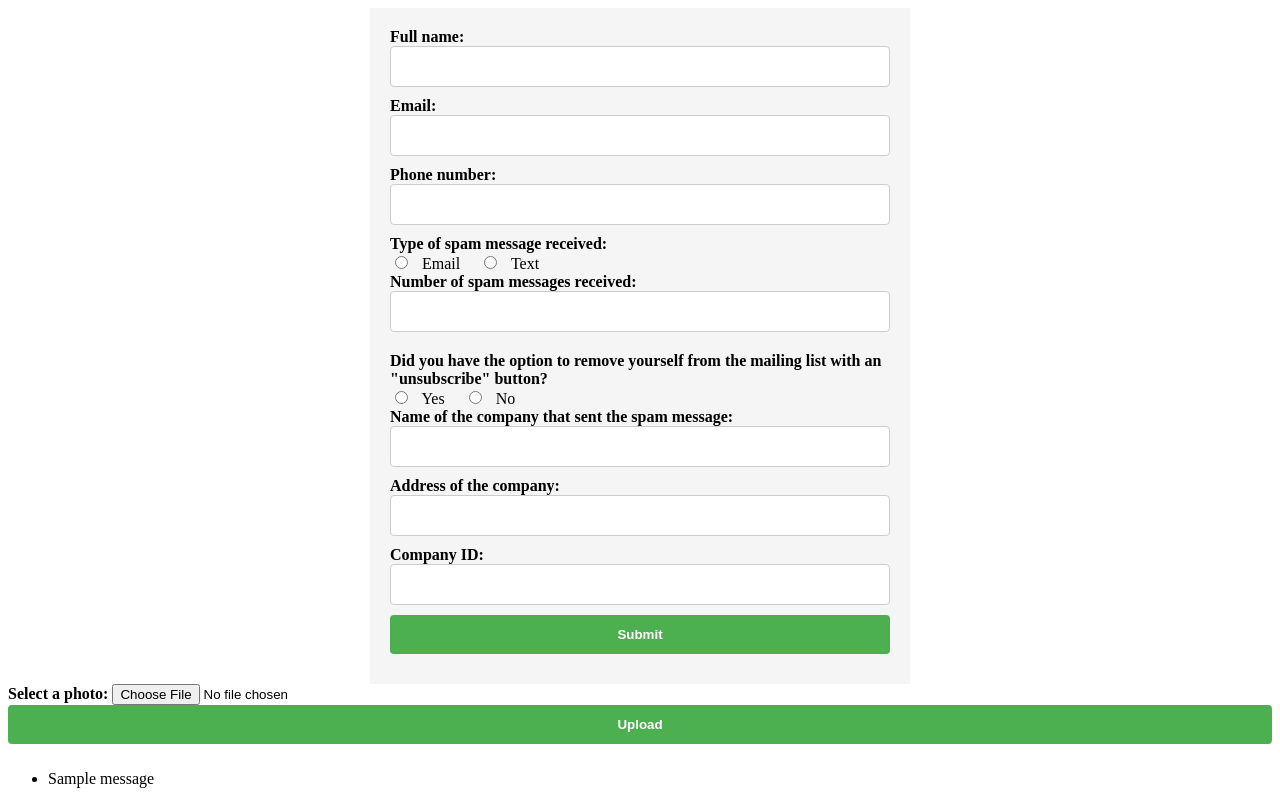
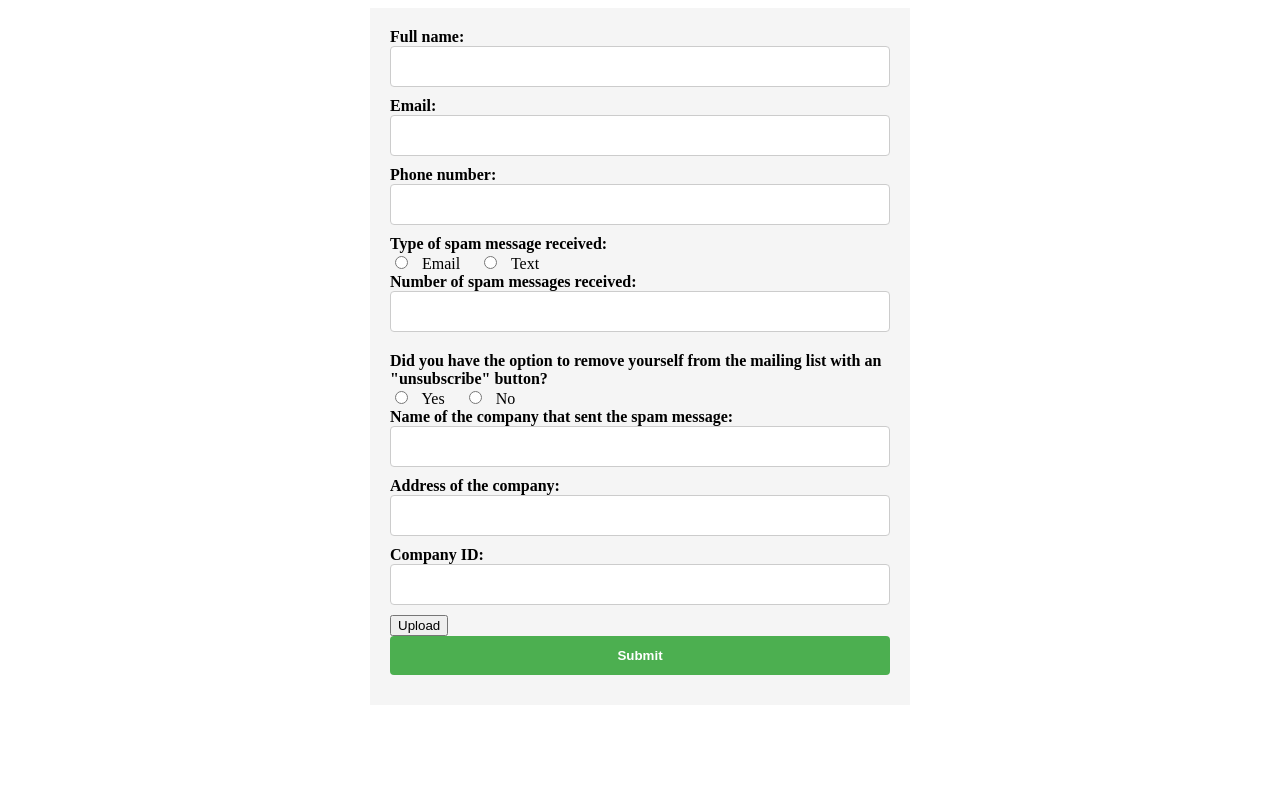
Before and after one commit to amithacoon/FromPc, a Django app: page /letter/ in a window 1280 px wide. After the commit the page ends 675 px from the top, so only its background shows below. Run offline with Django 4.2, Linux system fonts and the light colour scheme; tables that the repository leaves empty hold one stand-in row (values such as "Sample post"); one stand-in notice (Sample message) is shown; some libraries are stand-ins or nearby versions.

Commit message:
the upload and replace works

```diff
--- a/Hagesh2/urls.py
+++ b/Hagesh2/urls.py
@@ -10,8 +10,7 @@ urlpatterns = [
     path('home/', views.home, name='home'),
     path('download_file/', views.download_file, name='download_file'),
     path('form/', views.form, name='form'),
-    path('upload_photo/', views.upload_photo, name='upload_photo'),
-    path('replace/', views.replace_pic, name='replace_pic'),
+    path('upload/', views.file_upload, name='file_upload'),
 
 ] + static(settings.MEDIA_URL, document_root=settings.MEDIA_ROOT)
 if settings.DEBUG:
--- a/Hagesh2/views.py
+++ b/Hagesh2/views.py
@@ -1,12 +1,18 @@
 import os
 from io import BytesIO
-
+from django.http import HttpResponse
+from django.core.files.storage import default_storage
+from django.core.files.base import ContentFile
 from django.contrib import messages
+from django.views.decorators.csrf import csrf_exempt
 from django.http import HttpResponseRedirect
-
+import os
+from django.conf import settings
+from django.http import JsonResponse
 import datetime
 import docx
 from django.shortcuts import render, redirect
+from docx.shared import Inches
 
 from PIL import Image
 from docx import Document
@@ -24,41 +30,82 @@ def letter(request):
     return render(request, 'letter.html')
 
 
-def upload_photo(request):
-    if request.method == 'POST':
-        photo = request.FILES.get('photo')
-        if photo:
-            # check that it's a valid image file
-            if not photo.content_type.startswith('image'):
-                messages.success(request, 'Thats Not a Photo!')
-            else:
-                # store the file in your static folder
-                with open('media/upload_folder/' + 'tempphoto.png', 'wb+') as destination:
-                    for chunk in photo.chunks():
-                        destination.write(chunk)
-                messages.success(request, 'File uploaded !')
-
-        else:
-            messages.success(request, 'No file was selected')
-    return render(request, 'letter.html')
+#
+# def upload_photo(request):
+#     if request.method == 'POST':
+#         photo = request.FILES.get('photo')
+#         if photo:
+#             # check that it's a valid image file
+#             if not photo.content_type.startswith('image'):
+#                 messages.success(request, 'Thats Not a Photo!')
+#             else:
+#                 # store the file in your static folder
+#                 with open('media/upload_folder/' + 'tempphoto.png', 'wb+') as destination:
+#                     for chunk in photo.chunks():
+#                         destination.write(chunk)
+#                 messages.success(request, 'File uploaded !')
+#
+#         else:
+#             messages.success(request, 'No file was selected')
+#     return render(request, 'letter.html')
 
 
-def replace_pic(filepath, photo):
-    document = Document(filepath)
-    for paragraph in document.paragraphs:
-        if 'pic' in paragraph.text:
-            # insert the photo
-            # Save the PIL Image object to a BytesIO object
-            with Image.open(photo) as img:
-                buffer = BytesIO(photo)
-                img.save(buffer, 'PNG')
-            # Add the image to the document
-            document.add_picture(buffer, width=photo.width, height=photo.height)
-            buffer.seek(0)
-            # Replace 'pic' with image
-            paragraph.text = paragraph.text.replace('pic', '')
-    document.save('static/docx/modified_document1.docx')
+# def replace_pic(filepath, photo):
+#     document = Document(filepath)
+#     for paragraph in document.paragraphs:
+#         if 'pic' in paragraph.text:
+#             # insert the photo
+#             # Save the PIL Image object to a BytesIO object
+#             with Image.open(photo) as img:
+#                 buffer = BytesIO(photo)
+#                 img.save(buffer, 'PNG')
+#             # Add the image to the document
+#             document.add_picture(buffer, width=photo.width, height=photo.height)
+#             buffer.seek(0)
+#             # Replace 'pic' with image
+#             paragraph.text = paragraph.text.replace('pic', '')
+#     document.save('static/docx/modified_document1.docx')
+#
 
+def file_upload(request):
+    if request.method == 'POST':
+        file = request.FILES.get('file')
+        print(f'Uploaded file: {file.name}')  # Print the name of the uploaded file
+        file_name = "temp.png"
+        file_path = os.path.join(settings.MEDIA_ROOT, file_name)
+        print(f'File path: {file_path}')  # Print the file path
+        with open(file_path, 'wb+') as destination:
+            for chunk in file.chunks():
+                destination.write(chunk)
+        print("File saved successfully!")  # Print success message
+        return JsonResponse({'status': 'success'})
+
+
+# def replace_pic_with_image(file_path):
+#     document = Document(file_path)
+#     print(f'file_path: {file_path}')
+#     photo_path = settings.MEDIA_ROOT + '/temp.png'
+#
+#     for p in document.paragraphs:
+#         if 'pic' in p.text:
+#             # Get the index of the 'pic' word
+#             index = p.text.index('pic')
+#             # Get the run containing the 'pic' word
+#             p.add_run(index).add_picture(photo_path)
+#             # run = p.runs[index]
+#             # # Insert the image before the 'pic' word
+#             # run.add_picture(photo_path, width=Inches(1.25), height=Inches(1.25))
+#             # run.
+#             # Remove the 'pic' word from the run
+#             # run.text = run.text.replace('pic', '')
+#             print(p.xml)
+#     document.save(file_path)
+def substitute_image_placeholder(paragraph, image_filename):
+    # --- start with removing the placeholder text ---
+    paragraph.text = paragraph.text.replace(image_filename, "")
+    # --- then append a run containing the image ---
+    run = paragraph.add_run()
+    run.add_picture(f'{image_filename}', width=(1))
 
 def letter(request):
     if request.method == 'POST':
@@ -139,18 +186,36 @@ def letter(request):
             for run in paragraph.runs:
                 # Set the font to Arial
                 run.font.name = "Arial"
+        photo_path = settings.MEDIA_ROOT + '/temp.png'
+        # document.add_picture(photo_path, width=Inches(3))
+
+        # Iterate through all the paragraphs in the docx
+        for para in document.paragraphs:
+            # Replace the word "pic" with the image
+            if "pic" in para.text:
+                para.text = para.text.replace("pic", "")
+                para.add_run().add_picture(photo_path, width=Inches(3))
+
+
         document.save('static/docx/modified_document.docx')
         filepath = 'static/docx/modified_document.docx'
-        photo = os.path.join(settings.MEDIA_ROOT, 'upload_folder', 'tempphoto.png')
-        img = Image.open(photo)
+        print(f'file_path: {filepath}')
 
-        replace_pic(filepath, photo)
+        # replace_pic_with_image(filepath)
 
-
+        # document.save('static/docx/modified_document.docx')
+        # filepath = 'static/docx/modified_document.docx'
+        # photo = os.path.join(settings.MEDIA_ROOT, 'upload_folder', 'tempphoto.png')
+        # img = Image.open(photo)
+        #
+        # replace_pic(filepath, photo)
 
         download_success = True
+
         # document.save('static/docx/modified_document.docx')
+
         return render(request, 'form.html', {'download_success': download_success})
+
         print("Finished replacing keywords in temp file.")
     else:
         # Set the download_success flag to False
@@ -170,9 +235,6 @@ def form(request):
 
     # Render the form template
     return render(request, 'form.html', {'download_success': download_success})
-
-
-from django.http import HttpResponse
 
 
 def download_file(request):
--- a/templates/letter.html
+++ b/templates/letter.html
@@ -95,23 +95,92 @@
 <label for="company_id" style="font-weight: bold;">Company ID:</label>
 <input type="number" name="company_id" id="company_id" min="0" style="width: 100%; margin-bottom: 10px; padding: 12px; border: 1px solid #ccc; border-radius: 4px; box-sizing: border-box;" required>
 
+    {% csrf_token %}
+
+<input type="file" id="file-input" style="display:none">
+<button id="upload-button" type="button">Upload</button>
+
+
+
+{#<button id="choose-file-button" type="button">Choose file</button>#}
+{#<button id="upload-button" type="button" disabled>Upload</button>#}
+{#<input type="file" id="file-input" style="display:none">#}
+{##}
+{##}
+
        <button type="submit" style="width: 100%; margin-bottom: 10px; padding: 12px; background-color: #4caf50; color: white; font-weight: bold; border: none; border-radius: 4px; cursor: pointer;">Submit</button>
-</form>
 
-<form method="POST" action="{% url 'upload_photo' %}" enctype="multipart/form-data">
- {% csrf_token %}
-<label for="photo" style="font-weight: bold;" >Select a photo: </label>
-     <input type="file" id="photo" name="photo">
-    <button id="upload_button" type="submit" style="width: 100%; margin-bottom: 10px; padding: 12px; background-color: #4caf50; color: white; font-weight: bold; border: none; border-radius: 4px; cursor: pointer;">Upload</button>
-</form>
+  </form>
 
-{% if messages %}
-<ul class="messages">
-    {% for message in messages %}
-    <li  {% if message.tags %} class=" {{ message.tags }} " {% endif %}> {{ message }} </li>
-    {% endfor %}
-</ul>
-{% endif %}
+
+<script>
+
+
+{#document.getElementById("choose-file-button").addEventListener("click", function (e) {#}
+{#  e.preventDefault()#}
+{#    document.getElementById("file-input").click();}#}
+{#);#}
+{##}
+{#document.getElementById("file-input").addEventListener("change", function(e) {#}
+  {#var file = e.target.files[0];#}
+{#  document.getElementById("upload-button").innerHTML = "Upload " + file.name;#}
+{#  document.getElementById("upload-button").disabled = false;}#}
+{#);#}
+{##}
+{#document.getElementById("upload-button").addEventListener("click", function(e) {#}
+{#  e.preventDefault()#}
+
+
+document.getElementById("upload-button").addEventListener("click", function (e) {
+  // open file selection dialog
+  document.getElementById("file-input").click();}
+);
+
+document.getElementById("file-input").addEventListener("change", function(e) {
+  e.preventDefault()
+
+  // Get the selected file
+  let file = e.target.files[0];
+  // create FormData object to store file data
+let formData = new FormData();
+formData.append('file', file);
+formData.append('csrfmiddlewaretoken', document.getElementsByName('csrfmiddlewaretoken')[0].value);
+  // append file to the FormData object
+  // send file to the server
+  fetch('/upload/', {
+    method: 'POST',
+    body: formData
+  })
+  .then(response => response.json())
+  .then(data => {
+    if(data.status === 'success'){
+      // show success message
+      alert("upload success")
+    }else{
+      // show error message
+      alert("upload failed")
+    }
+  });
+});
+
+
+</script>
+      {#</form>#}
+{##}
+{#<form method="POST" action="{% url 'upload_photo' %}" enctype="multipart/form-data">#}
+{# {% csrf_token %}#}
+{#<label for="photo" style="font-weight: bold;" >Select a photo: </label>#}
+{#     <input type="file" id="photo" name="photo">#}
+{#    <button id="upload_button" type="submit" style="width: 100%; margin-bottom: 10px; padding: 12px; background-color: #4caf50; color: white; font-weight: bold; border: none; border-radius: 4px; cursor: pointer;">Upload</button>#}
+{#</form>#}
+
+{#{% if messages %}#}
+{#<ul class="messages">#}
+{#    {% for message in messages %}#}
+{#    <li  {% if message.tags %} class=" {{ message.tags }} " {% endif %}> {{ message }} </li>#}
+{#    {% endfor %}#}
+{#</ul>#}
+{#{% endif %}#}
 
 {# <script>#}
 {#    document.getElementById("upload_button").addEventListener("click", function(event){#}
@@ -131,5 +200,6 @@
 {% if letter %}
   <a href="{% url 'download_file' %}">Download file</a>
 {% endif %}
-</body>
+
+    </body>
 </html>
```
Also changed, not shown: 3 other files.
